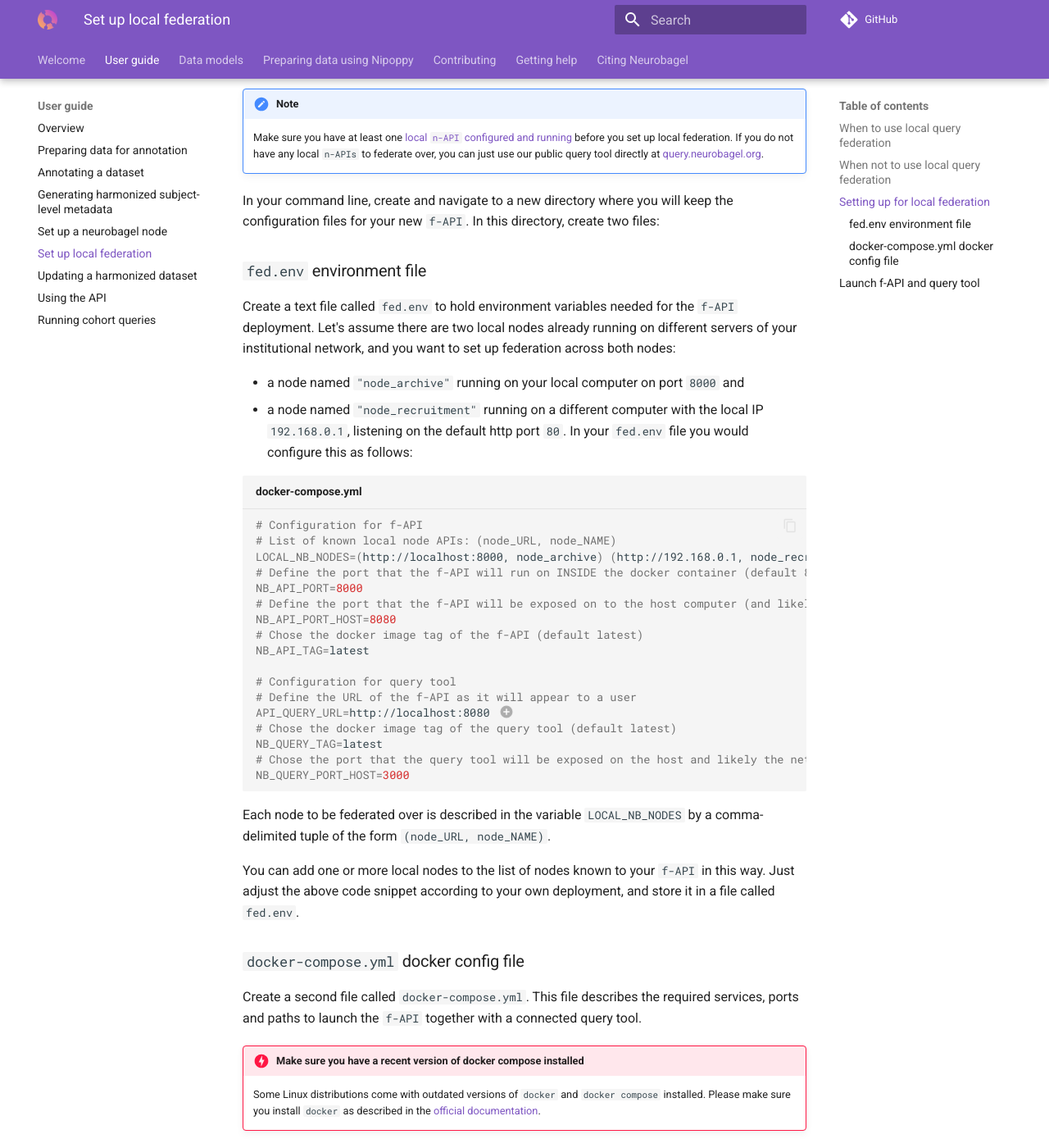
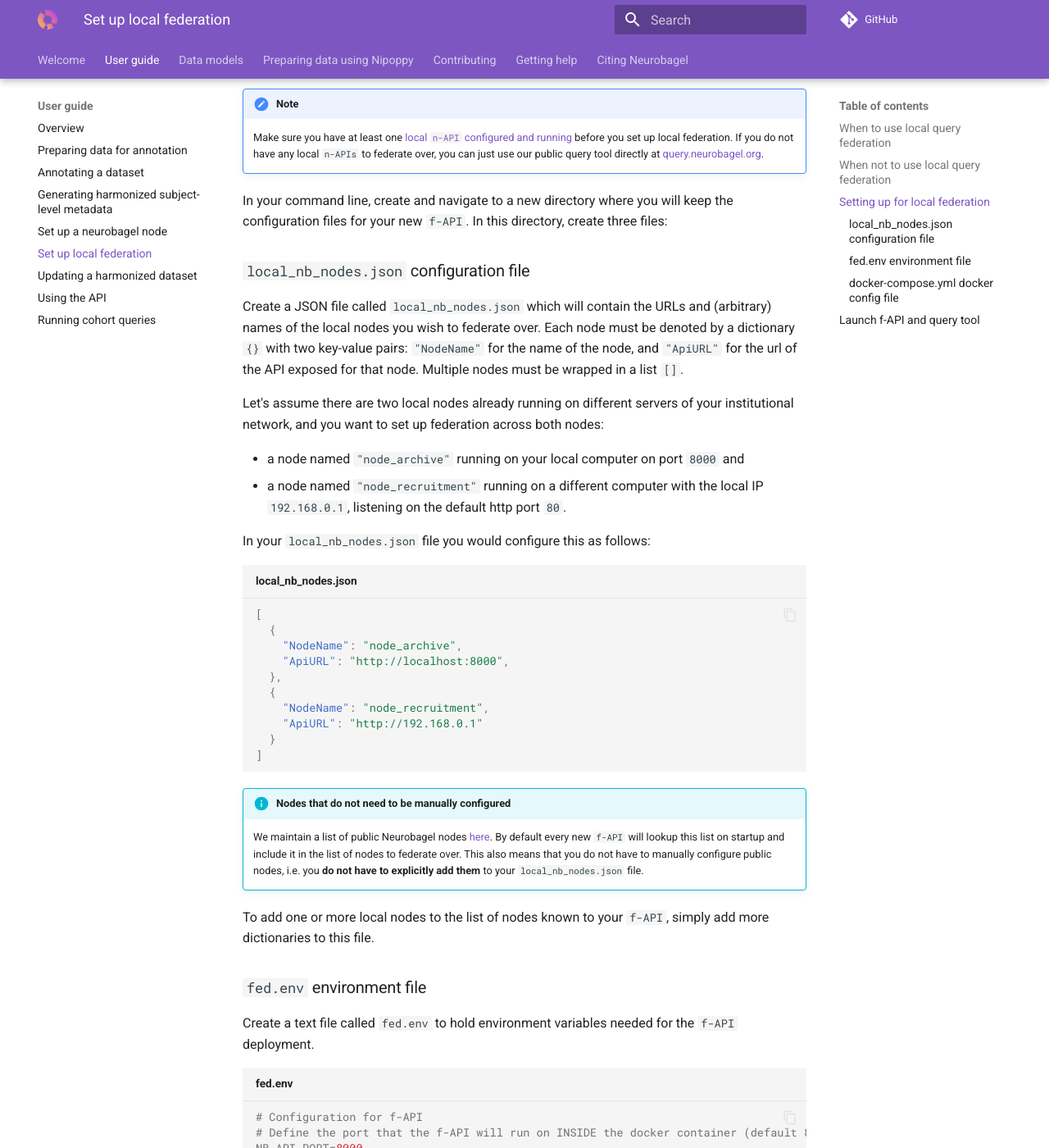
Before and after one commit to neurobagel/documentation, an MkDocs documentation site: the page built from docs/federate.md, in a window 1280 px wide and 1400 px high, scrolled down 1731 px. Shown: the whole window at 82% size. Built offline with MkDocs 1.6.1 and Material for MkDocs 9.7.7, drawn with Linux system fonts in a browser that asks for light colours; comment, search, counter and statistics services are not loaded; some of the changed text lies outside the part shown.

Commit message:
add info on using JSON local nodes config file

````diff
--- a/docs/federate.md
+++ b/docs/federate.md
@@ -31,7 +31,7 @@
 ## Setting up for local federation
 Federated graph queries in neurobagel are provided by the federation API (`f-API`) service.
 The neurobagel `f-API` takes a single user query and then sends it to every
-neurobagel node API (`n-API`) it is aware of, collects and combinesthe responses,
+neurobagel node API (`n-API`) it is aware of, collects and combines the responses,
 and sends them back to the user as a single answer.
 
 !!! note
@@ -40,22 +40,52 @@
     before you set up local federation. If you do not have any local
     `n-APIs` to federate over, you can just use our public query tool directly at [query.neurobagel.org](https://query.neurobagel.org/).
 
-In your command line, create and navigate to a new directory where you will keep the configuration
-files for your new `f-API`. In this directory, create two files:
+In your command line, create and navigate to a new directory where you will keep the configuration files for your new `f-API`.
+In this directory, create three files:
+
+
+### `local_nb_nodes.json` configuration file
+Create a JSON file called `local_nb_nodes.json` which will contain the URLs and (arbitrary) names of the local nodes you wish to federate over.
+Each node must be denoted by a dictionary `{}` with two key-value pairs: `"NodeName"` for the name of the node, and `"ApiURL"` for the url of the API exposed for that node.
+Multiple nodes must be wrapped in a list `[]`.
+
+Let's assume there are two local nodes already running on different servers of your institutional network, and you want to set up federation across both nodes:
+
+- a node named `"node_archive"` running on your local computer on port `8000` and
+- a node named `"node_recruitment"` running on a different computer with the local IP `192.168.0.1`, listening on the default http port `80`.
+
+In your `local_nb_nodes.json` file you would configure this as follows:
+``` {.json title="local_nb_nodes.json"}
+[
+  {
+    "NodeName": "node_archive",
+    "ApiURL": "http://localhost:8000",
+  },
+  {
+    "NodeName": "node_recruitment",
+    "ApiURL": "http://192.168.0.1"
+  }
+]
+```
+
+!!! Info "Nodes that do not need to be manually configured"
+    We maintain a list of public Neurobagel nodes
+    [here](https://github.com/neurobagel/menu/blob/main/node_directory/neurobagel_public_nodes.json).
+    By default every new `f-API` will lookup this list
+    on startup and include it in the list of nodes to
+    federate over.
+    This also means that you do not have to manually
+    configure public nodes, i.e. you **do not have to explicitly add them** to your `local_nb_nodes.json` file.
+
+To add one or more local nodes to the list of nodes known to your `f-API`, simply add more dictionaries to this file.
+
 
 ### `fed.env` environment file
 
 Create a text file called `fed.env` to hold environment variables needed for the `f-API` deployment.
-Let's assume there are two local nodes already running on different servers of your institutional network, and you want to set up federation across both nodes:
 
-- a node named `"node_archive"` running on your local computer on port `8000` and
-- a node named `"node_recruitment"` running on a different computer with the local IP `192.168.0.1`, listening on the default http port `80`.
-In your `fed.env` file you would configure this as follows:
-
-``` {.bash .annotate title="docker-compose.yml"}
+``` {.bash .annotate title="fed.env"}
 # Configuration for f-API
-# List of known local node APIs: (node_URL, node_NAME)
-LOCAL_NB_NODES=(http://localhost:8000, node_archive) (http://192.168.0.1, node_recruitment)
 # Define the port that the f-API will run on INSIDE the docker container (default 8000)
 NB_API_PORT=8000
 # Define the port that the f-API will be exposed on to the host computer (and likely the outside network)
@@ -80,10 +110,7 @@
     as it will appear to a user on their own machine
     - otherwise the request will fail..
 
-Each node to be federated over is described in the variable `LOCAL_NB_NODES` by a comma-delimited tuple of the form `(node_URL, node_NAME)`.
-
-You can add one or more local nodes to the list of nodes known to your `f-API` in this way.
-Just adjust the above code snippet according to your own deployment, and store it in a file called `fed.env`.
+Copy and adjust the above code snippet according to your own deployment, and store it in `fed.env`.
 
 
 ### `docker-compose.yml` docker config file
@@ -99,8 +126,8 @@
     as described in the [official documentation](https://docs.docker.com/engine/install/).
 
 Copy the following snippet into your `docker-compose.yml` file.
-You should not have to change anything about this file.
-All local configuration changes are done in the `fed.env` file.
+**You should not have to change anything about this file.
+All local configuration changes should be made in either the `local_nb_nodes.json` or `fed.env` files.**
 
 ``` {.yaml .annotate title="docker-compose.yml"}
 version: "3.8"
@@ -110,9 +137,9 @@
     image: "neurobagel/federation_api:${NB_API_TAG:-latest}"
     ports:
       - "${NB_API_PORT_HOST:-8000}:${NB_API_PORT:-8000}"
-
+    volumes:
+      - "${PWD}/local_nb_nodes.json:/usr/src/local_nb_nodes.json:ro"
     environment:
-      - LOCAL_NB_NODES=${LOCAL_NB_NODES} # (1)!
       - NB_API_PORT=${NB_API_PORT:-8000}
   query:
     image: "neurobagel/query_tool:${NB_QUERY_TAG:-latest}"
@@ -122,18 +149,9 @@
       - API_QUERY_URL=${API_QUERY_URL:-http://localhost:8000/}
 ```
 
-1.  We maintain a list of public neurobagel nodes
-    [here](https://github.com/neurobagel/menu/blob/main/node_directory/neurobagel_public_nodes.json).
-    By default every new `f-API` will lookup this list
-    on startup and include it in the list of nodes to
-    federate over.
-    This also means that you do not have to manually
-    configure public nodes, i.e. you **do not have to explicitly add them** to the `LOCAL_NB_NODES` variable) in your `fed.env` file.
-
 
 ## Launch f-API and query tool
-Once you have created your `fed.env` and `docker-compose.yml` files
-as described above, you can simply launch the services by running
+Once you have created your `local_nb_nodes.json`, `fed.env`, and `docker-compose.yml` files as described above, you can simply launch the services by running
 
 `docker compose --env-file fed.env up -d`
 
````
